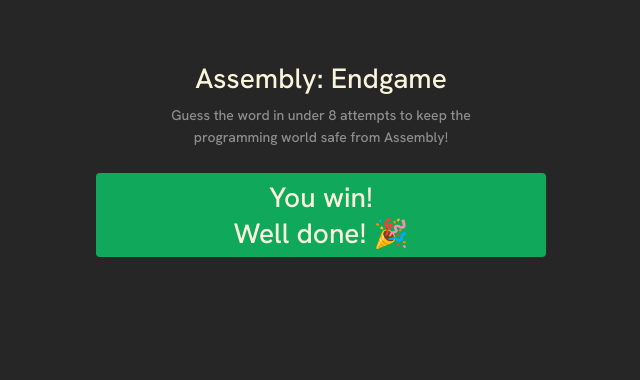
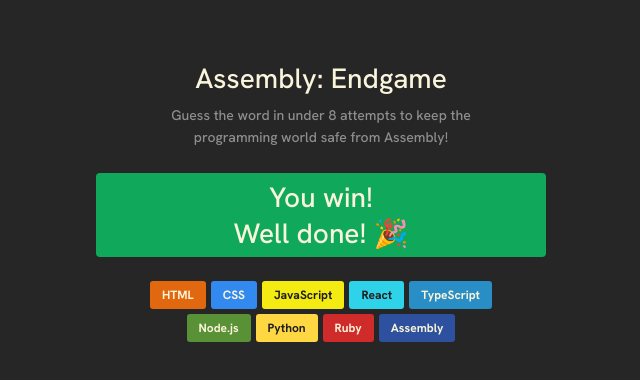
Before and after one commit to 1819367/assembly-end-game, a React (Vite) app: page / in a window 1280 px wide. Shown: the top 380 px of the page, without its empty margins (319-959 px from the left). Built offline with nearby package versions, Linux system fonts and the light colour scheme.

Commit message:
Added language chips

```diff
--- a/src/App.jsx
+++ b/src/App.jsx
@@ -1,8 +1,22 @@
 import React, { useState } from 'react';
 import './App.css';
 import Header from './components/Header';
+import { languagesData } from './languages';
 
 export default function App() {
+
+const languagesElement = languagesData.map(language => (
+  <span
+    key={language.name}
+    style={{
+      backgroundColor: language.backgroundColor,
+      color: language.color
+    }}
+    className='span-languages'
+  >
+    {language.name}
+  </span>
+))
 
   return (
       <main>
@@ -11,6 +25,9 @@ export default function App() {
           <h2>You win!</h2>
           <p>Well done! 🎉</p>
         </section>
+        <section className='section-language-container'>
+            {languagesElement}
+        </section>
       </main>
   )
 }
--- a/src/index.css
+++ b/src/index.css
@@ -45,7 +45,7 @@ p {
   padding: 6px 6PX;
   border-radius: 4px;
   width: auto;
-  max-width: 100%;
+  max-width: 70%;
   margin-block: 1.5rem;
 }
 
@@ -61,3 +61,27 @@ p {
     margin: 1.5rem auto;
   }
 }
+
+.section-language-container {
+  margin: 0 auto;
+  width: auto;
+  display: flex;
+  flex-wrap: wrap;
+  gap: 5px;
+  justify-content: center;
+}
+
+@media (min-width: 600px) {
+  .section-language-container {
+      max-width: 350px;
+  }
+}
+
+.span-languages {
+  font-family: "Hanken Grotesk", Arial, Helvetica, sans-serif;
+  font-size: .75rem;
+  font-weight: 700;
+  padding: .5em 1em;
+  border-radius: 3px;
+  border: none;
+}
--- /dev/null
+++ b/src/languages.js
@@ -0,0 +1,47 @@
+export const languagesData = [
+    {
+        name: "HTML",
+        backgroundColor: "#E2680F",
+        color: "#F9F4DA",
+    },
+    {
+        name: "CSS",
+        backgroundColor: "#328AF1",
+        color: "#F9F4DA",
+    },
+    {
+        name: "JavaScript",
+        backgroundColor: "#F4EB13",
+        color: "#1E1E1E",
+    },
+    {
+        name: "React",
+        backgroundColor: "#2ED3E9",
+        color: "#1E1E1E",
+    },
+    {
+        name: "TypeScript",
+        backgroundColor: "#298EC6",
+        color: "#F9F4DA",
+    },
+    {
+        name: "Node.js",
+        backgroundColor: "#599137",
+        color: "#F9F4DA",
+    },
+    {
+        name: "Python",
+        backgroundColor: "#FFD742",
+        color: "#1E1E1E",
+    },
+    {
+        name: "Ruby",
+        backgroundColor: "#D02B2B",
+        color: "#F9F4DA",
+    },
+    {
+        name: "Assembly",
+        backgroundColor: "#2D519F",
+        color: "#F9F4DA",
+    },
+];
```
